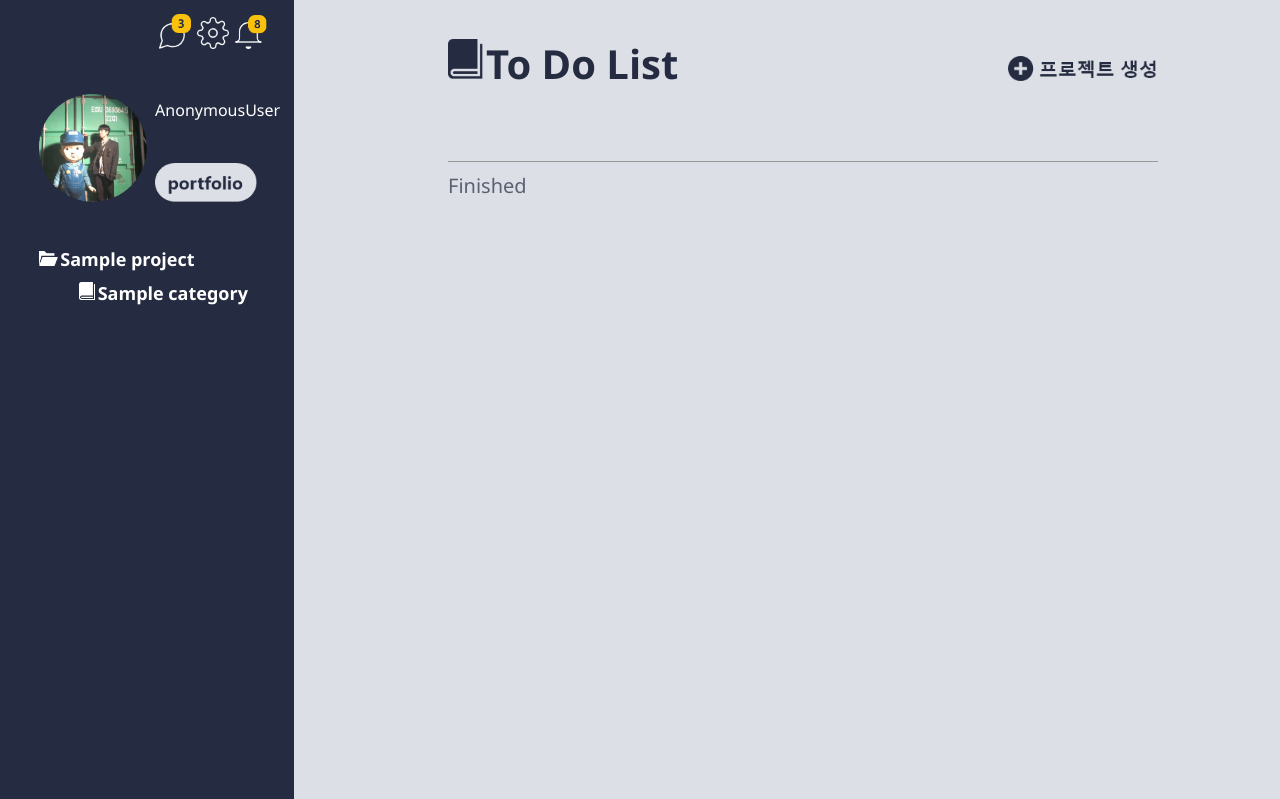
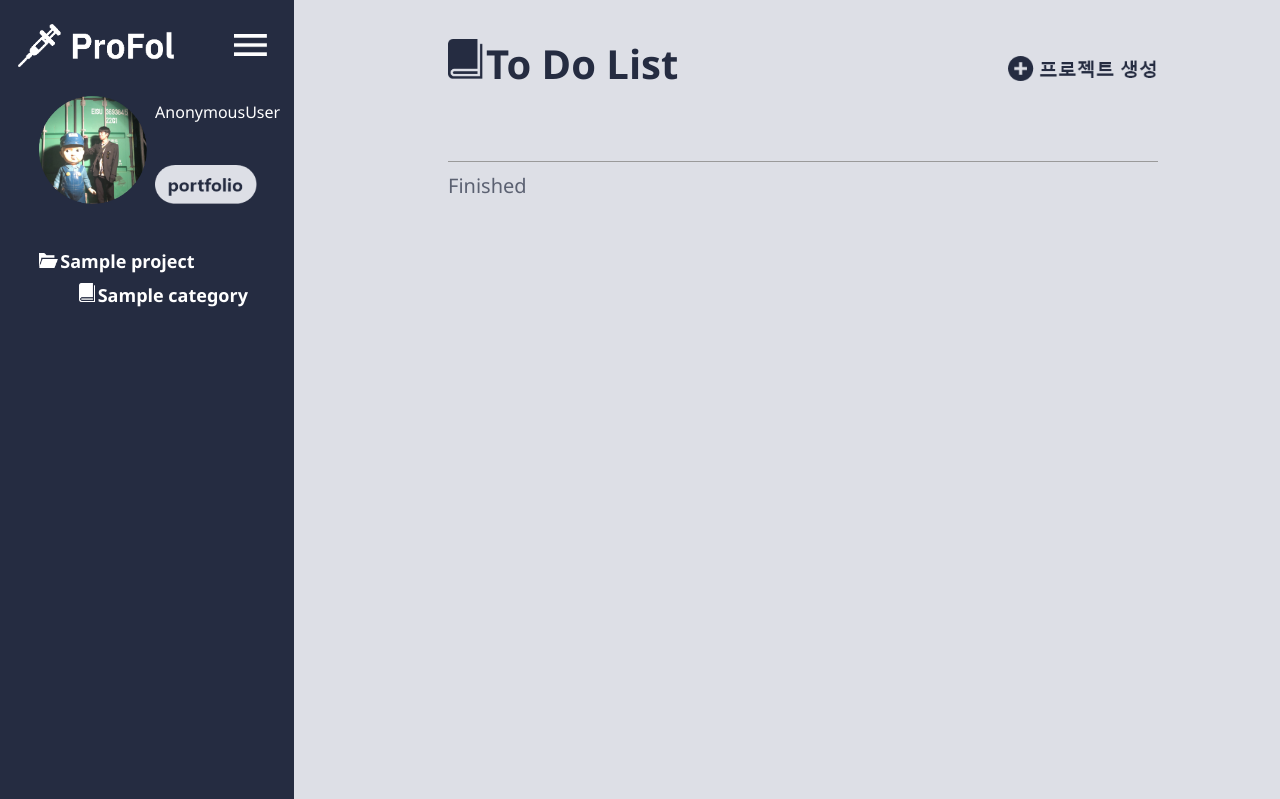
Before and after one commit to kimzro/ProFol, a Django app: template django/ProFol/project_app/templates/project_app/mng_personal.html in a window 1280 px wide. Shown: the top 799 px of the page. Run offline with Django 3.2, Linux system fonts and the light colour scheme; the template is opened without the code that fills it: most values are stand-ins (such as "Sample title", 1, 10 or a date in 2020); parts of the project's set-up code (start-up, migrations or seed data) failed here and were passed over; some libraries are stand-ins or nearby versions.

Commit message:
nav_header 디자인 수정

```diff
--- /dev/null
+++ b/django/ProFol/project_app/static/project_app/css/dropdown.css
@@ -0,0 +1,18 @@
+/*.dropdown {
+  position: relative;
+  display: inline-block;
+}*/
+
+.dropdown-content {
+  display: none;
+  position: absolute;
+  background-color: #f9f9f9;
+  min-width: 160px;
+  box-shadow: 0px 8px 16px 0px rgba(0,0,0,0.2);
+  padding: 12px 16px;
+  z-index: 1;
+}
+
+.dropdown:active .dropdown-content {
+  display: block;
+}
--- a/django/ProFol/project_app/static/project_app/css/mng.css
+++ b/django/ProFol/project_app/static/project_app/css/mng.css
@@ -59,11 +59,22 @@ a:hover{
     overflow-y:scroll;
 }
 .nav_header{
-    margin: 14px 4.5% 42px 54%;
+    //margin: 14px 4.5% 42px 54%;
+    margin: 24px 0% 68px 0%;
+}
+.nav_header_logo{
+    position:relative;
+    width:156px;
+    float:left;
+    left:6%;
 }
 .nav_header_icon{
-    width:26%;
+    position:relative;
+    width:33.42px;
     margin-right:3%;
+    float:right;
+    right:6.3%;
+    top:10px;
 }
 .profile{
     position: relative;
--- a/django/ProFol/project_app/templates/project_app/mng_personal.html
+++ b/django/ProFol/project_app/templates/project_app/mng_personal.html
@@ -4,14 +4,19 @@
 <head>
     <meta charset="UTF-8">
     <link rel="stylesheet" href="{% static 'project_app/css/mng.css' %}">
+    <link rel="stylesheet" href="{% static 'project_app/css/dropdown.css' %}">
 </head>
 <body>
     <div class="nav" >
             <div class="nav_header">
-                <img src="{% static 'project_app/image/icons/message.png' %}" class="nav_header_icon">
-                <img src="{% static 'project_app/image/icons/setting.png' %}" class="nav_header_icon">
-                <img src="{% static 'project_app/image/icons/alarm.png' %}" class="nav_header_icon">
-            </div>
+                <img src="{% static 'project_app/image/ProFol2.png' %}" class="nav_header_logo">
+<!--                <img src="{% static 'project_app/image/icons/message.png' %}" class="nav_header_icon">-->
+<!--                <img src="{% static 'project_app/image/icons/setting.png' %}" class="nav_header_icon">-->
+<!--                <img src="{% static 'project_app/image/icons/alarm.png' %}" class="nav_header_icon">-->
+
+                    <img src="{% static 'project_app/image/icons/hamburger_icon.png' %}" class="nav_header_icon">
+
+            </div><br><Br>
 
             <div class="profile">
                 {% if user.socialaccount_set.all.0.get_avatar_url %}
```
Also changed, not shown: django/ProFol/project_app/templates/project_app/mng_part.html (+10 -16 lines), django/ProFol/project_app/templates/project_app/mng_project.html (+7 -17 lines), django/ProFol/project_app/static/project_app/image/icons/hamburger_icon.png (added).
